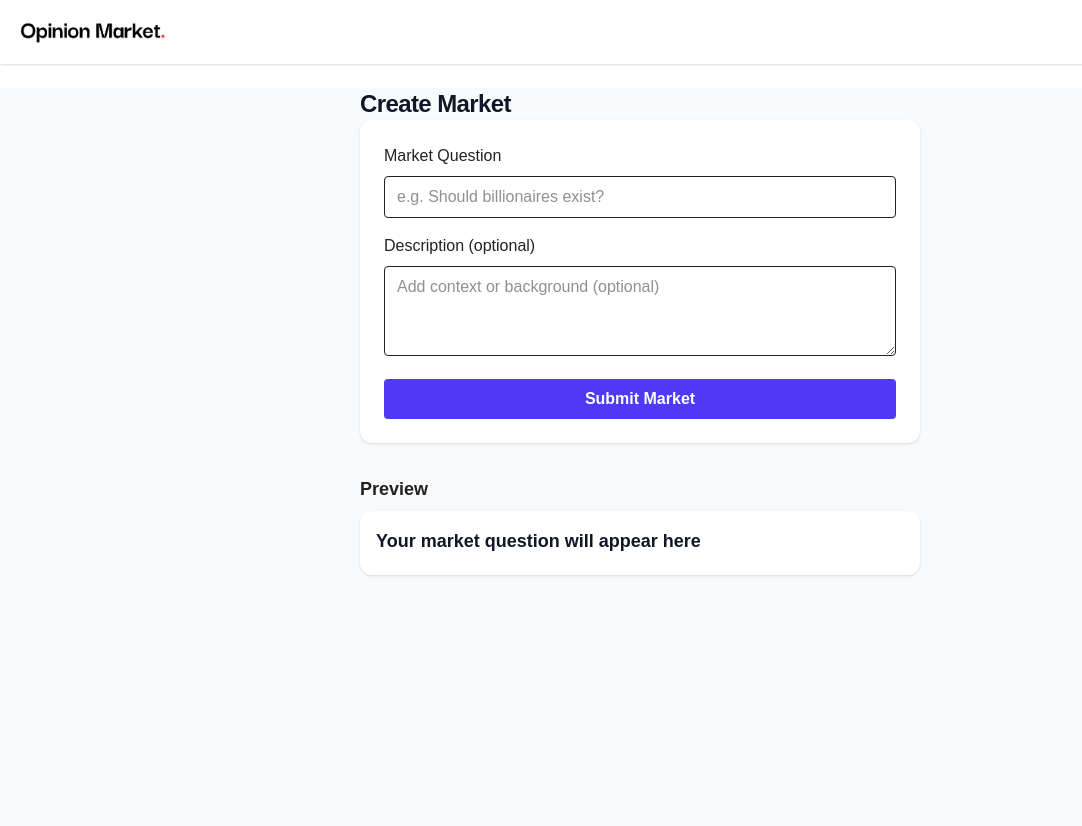
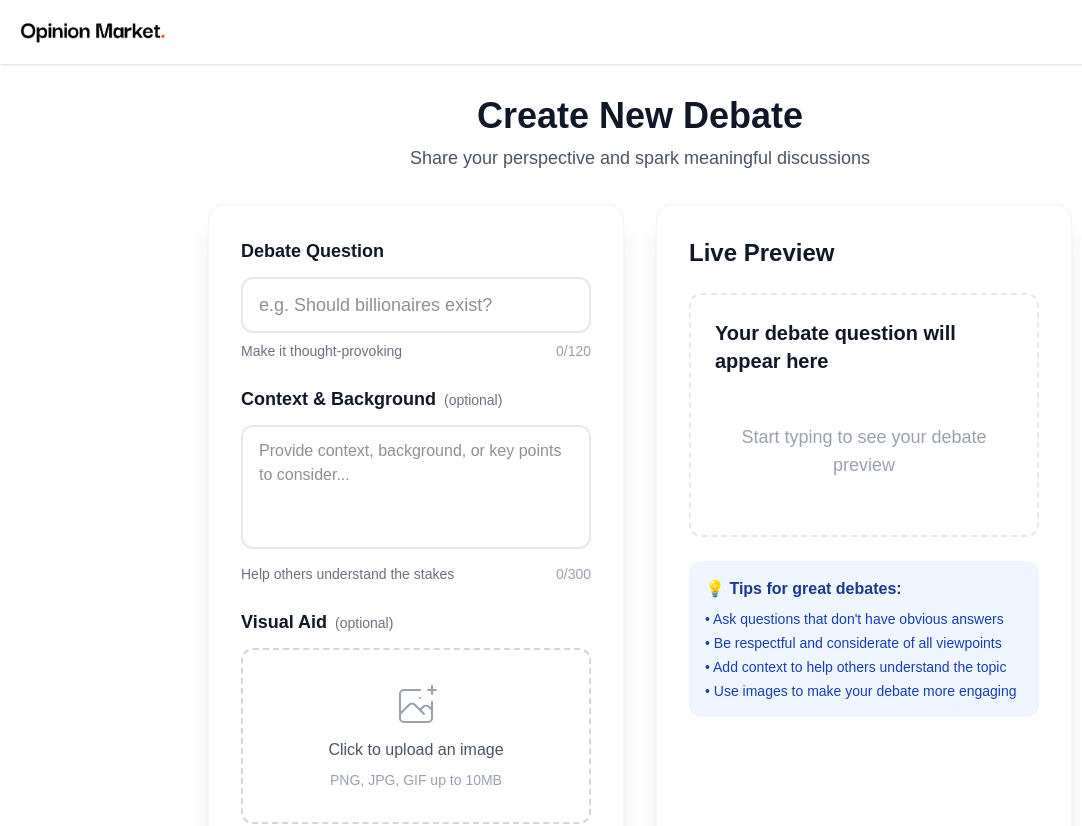
Before and after one commit to Keinberger/ethglobal-cannes-submission, a Next.js app in the folder frontend/: page /create in a window 1280 px wide. Shown: the top 826 px of the page, without its empty margins (0-1082 px from the left). Built offline with nearby package versions, Linux system fonts and the light colour scheme; no server answers.

Commit message:
refactor create page

```diff
--- a/frontend/src/app/create/page.tsx
+++ b/frontend/src/app/create/page.tsx
@@ -1,61 +1,228 @@
 'use client';
 
-import React, { useState } from 'react';
+import React, { useState, useRef } from 'react';
+import { usePrivy } from '@privy-io/react-auth';
+import Image from 'next/image';
 
 export default function CreateDebatesPage() {
+  const { authenticated, login, ready } = usePrivy();
   const [question, setQuestion] = useState('');
   const [description, setDescription] = useState('');
-  // For now, assume user is logged in
-  const isLoggedIn = true;
+  const [selectedImage, setSelectedImage] = useState<File | null>(null);
+  const [imagePreview, setImagePreview] = useState<string | null>(null);
+  const [isSubmitting, setIsSubmitting] = useState(false);
+  const fileInputRef = useRef<HTMLInputElement>(null);
+
+  const handleImageUpload = (e: React.ChangeEvent<HTMLInputElement>) => {
+    const file = e.target.files?.[0];
+    if (file) {
+      setSelectedImage(file);
+      const reader = new FileReader();
+      reader.onload = (e) => {
+        setImagePreview(e.target?.result as string);
+      };
+      reader.readAsDataURL(file);
+    }
+  };
+
+  const removeImage = () => {
+    setSelectedImage(null);
+    setImagePreview(null);
+    if (fileInputRef.current) {
+      fileInputRef.current.value = '';
+    }
+  };
+
+  const handleSubmit = async (e: React.FormEvent) => {
+    e.preventDefault();
+
+    if (!authenticated) {
+      login();
+      return;
+    }
+
+    setIsSubmitting(true);
+
+    // Simulate form submission
+    setTimeout(() => {
+      setIsSubmitting(false);
+      alert('Debate created successfully!');
+      setQuestion('');
+      setDescription('');
+      removeImage();
+    }, 2000);
+  };
+
+  const questionLength = question.length;
+  const descriptionLength = description.length;
 
   return (
-    <div className="min-h-screen bg-gray-50 pb-24">
-      <main className="max-w-xl mx-auto px-2 mt-6">
-        <h1 className="text-2xl font-bold tracking-tight text-gray-900">Create Market</h1>
-        {!isLoggedIn ? (
-          <div className="bg-white rounded-xl shadow p-6 flex flex-col items-center">
-            <p className="mb-4 text-gray-700">You must be logged in to create a market.</p>
-            <button className="px-4 py-2 bg-indigo-600 text-white rounded hover:bg-indigo-700 transition">
-              Login
-            </button>
+    <div className="min-h-screen pb-24">
+        <main className="max-w-4xl mx-auto px-4 py-8">
+          {/* Header */}
+          <div className="text-center mb-8">
+            <h1 className="text-4xl font-bold text-gray-900 mb-2">Create New Debate</h1>
+            <p className="text-gray-600 text-lg">Share your perspective and spark meaningful discussions</p>
           </div>
-        ) : (
-          <form className="bg-white rounded-xl shadow p-6">
-            <label className="block mb-2 font-medium">Market Question</label>
+
+          <div className="grid grid-cols-1 lg:grid-cols-2 gap-8">
+            {/* Form Section */}
+            <div className="bg-white rounded-2xl shadow-xl p-8 border border-gray-100">
+              <form onSubmit={handleSubmit} className="space-y-6">
+                {/* Question Input */}
+                <div>
+                  <label className="block text-lg font-semibold text-gray-900 mb-3">
+                    Debate Question
+                  </label>
                   <input
                     type="text"
                     value={question}
                     onChange={(e) => setQuestion(e.target.value)}
                     placeholder="e.g. Should billionaires exist?"
-              className="w-full border rounded px-3 py-2 mb-4"
+                    className="w-full border-2 border-gray-200 rounded-xl px-4 py-3 text-lg focus:border-indigo-500 focus:outline-none transition-colors"
                     maxLength={120}
                     required
                   />
-            <label className="block mb-2 font-medium">Description (optional)</label>
+                  <div className="flex justify-between items-center mt-2">
+                    <span className="text-sm text-gray-500">Make it thought-provoking</span>
+                    <span className={`text-sm ${questionLength > 100 ? 'text-red-500' : 'text-gray-400'}`}>
+                      {questionLength}/120
+                    </span>
+                  </div>
+                </div>
+
+                {/* Description Input */}
+                <div>
+                  <label className="block text-lg font-semibold text-gray-900 mb-3">
+                    Context & Background
+                    <span className="text-gray-500 font-normal text-sm ml-2">(optional)</span>
+                  </label>
                   <textarea
                     value={description}
                     onChange={(e) => setDescription(e.target.value)}
-              placeholder="Add context or background (optional)"
-              className="w-full border rounded px-3 py-2 mb-4"
-              rows={3}
+                    placeholder="Provide context, background, or key points to consider..."
+                    className="w-full border-2 border-gray-200 rounded-xl px-4 py-3 text-base focus:border-indigo-500 focus:outline-none transition-colors resize-none"
+                    rows={4}
                     maxLength={300}
                   />
+                  <div className="flex justify-between items-center mt-2">
+                    <span className="text-sm text-gray-500">Help others understand the stakes</span>
+                    <span className={`text-sm ${descriptionLength > 250 ? 'text-red-500' : 'text-gray-400'}`}>
+                      {descriptionLength}/300
+                    </span>
+                  </div>
+                </div>
+
+                {/* Image Upload */}
+                <div>
+                  <label className="block text-lg font-semibold text-gray-900 mb-3">
+                    Visual Aid
+                    <span className="text-gray-500 font-normal text-sm ml-2">(optional)</span>
+                  </label>
+
+                  {!imagePreview ? (
+                    <div
+                      onClick={() => fileInputRef.current?.click()}
+                      className="w-full border-2 border-dashed border-gray-300 rounded-xl p-8 text-center cursor-pointer hover:border-indigo-400 hover:bg-indigo-50 transition-colors"
+                    >
+                      <div className="space-y-2">
+                        <svg className="mx-auto h-12 w-12 text-gray-400" stroke="currentColor" fill="none" viewBox="0 0 48 48">
+                          <path d="M28 8H12a4 4 0 00-4 4v20m32-12v8m0 0v8a4 4 0 01-4 4H12a4 4 0 01-4-4v-4m32-4l-3.172-3.172a4 4 0 00-5.656 0L28 28M8 32l9.172-9.172a4 4 0 015.656 0L28 28m0 0l4 4m4-24h8m-4-4v8m-12 4h.02" strokeWidth={2} strokeLinecap="round" strokeLinejoin="round" />
+                        </svg>
+                        <p className="text-gray-600 font-medium">Click to upload an image</p>
+                        <p className="text-gray-400 text-sm">PNG, JPG, GIF up to 10MB</p>
+                      </div>
+                    </div>
+                  ) : (
+                    <div className="relative">
+                      <div className="w-full h-48 relative rounded-xl overflow-hidden border-2 border-gray-200">
+                        <Image
+                          src={imagePreview}
+                          alt="Preview"
+                          fill
+                          className="object-cover"
+                        />
+                      </div>
+                      <button
+                        type="button"
+                        onClick={removeImage}
+                        className="absolute top-2 right-2 bg-red-500 text-white rounded-full p-1 hover:bg-red-600 transition-colors"
+                      >
+                        <svg className="w-4 h-4" fill="none" stroke="currentColor" viewBox="0 0 24 24">
+                          <path strokeLinecap="round" strokeLinejoin="round" strokeWidth={2} d="M6 18L18 6M6 6l12 12" />
+                        </svg>
+                      </button>
+                    </div>
+                  )}
+
+                  <input
+                    ref={fileInputRef}
+                    type="file"
+                    accept="image/*"
+                    onChange={handleImageUpload}
+                    className="hidden"
+                  />
+                </div>
+
+                {/* Submit Button */}
                 <button
                   type="submit"
-              className="w-full px-4 py-2 bg-indigo-600 text-white rounded hover:bg-indigo-700 transition font-semibold"
+                  disabled={!question.trim() || isSubmitting || !ready}
+                  className={`w-full py-4 px-6 rounded-xl font-semibold text-lg text-white transition-all ${
+                    !question.trim() || isSubmitting || !ready
+                      ? 'bg-gray-300 text-gray-500 cursor-not-allowed'
+                      : authenticated
+                      ? 'bg-indigo-500 hover:indigo-800 shadow-lg hover:shadow-xl'
+                      : 'bg-indigo-500 hover:indigo-800 shadow-lg hover:shadow-xl'
+                  }`}
                 >
-              Submit Market
+                  {!ready ? 'Loading...' : isSubmitting ? 'Creating Debate...' : !authenticated ? 'Login to Create Debate' : 'Create Debate'}
                 </button>
               </form>
+            </div>
+
+            {/* Preview Section */}
+            <div className="bg-white rounded-2xl shadow-xl p-8 border border-gray-100">
+              <h2 className="text-2xl font-bold text-gray-900 mb-6">Live Preview</h2>
+
+              <div className="border-2 border-dashed border-gray-200 rounded-xl p-6 space-y-4">
+                {imagePreview && (
+                  <div className="w-full h-40 relative rounded-lg overflow-hidden">
+                    <Image
+                      src={imagePreview}
+                      alt="Debate preview"
+                      fill
+                      className="object-cover"
+                    />
+                  </div>
                 )}
-        {/* Real-time Preview */}
-        <div className="mt-8">
-          <h2 className="font-semibold text-lg mb-2">Preview</h2>
-          <div className="bg-white rounded-xl shadow p-4">
-            <h3 className="text-lg font-bold text-gray-900 mb-1">
-              {question || 'Your market question will appear here'}
+
+                <div>
+                  <h3 className="text-xl font-bold text-gray-900 mb-2">
+                    {question || 'Your debate question will appear here'}
                   </h3>
-            {description && <p className="text-gray-600 text-sm">{description}</p>}
+                  {description && (
+                    <p className="text-gray-600 text-sm leading-relaxed">{description}</p>
+                  )}
+                </div>
+
+                {!question && !description && !imagePreview && (
+                  <div className="text-center py-8">
+                    <p className="text-gray-400 text-lg">Start typing to see your debate preview</p>
+                  </div>
+                )}
+              </div>
+
+              {/* Tips */}
+              <div className="mt-6 p-4 bg-blue-50 rounded-xl">
+                <h4 className="font-semibold text-blue-900 mb-2">💡 Tips for great debates:</h4>
+                <ul className="text-sm text-blue-800 space-y-1">
+                  <li>• Ask questions that don't have obvious answers</li>
+                  <li>• Be respectful and considerate of all viewpoints</li>
+                  <li>• Add context to help others understand the topic</li>
+                  <li>• Use images to make your debate more engaging</li>
+                </ul>
+              </div>
             </div>
           </div>
         </main>
```
Lines whose indentation alone changed are shown as unchanged.
